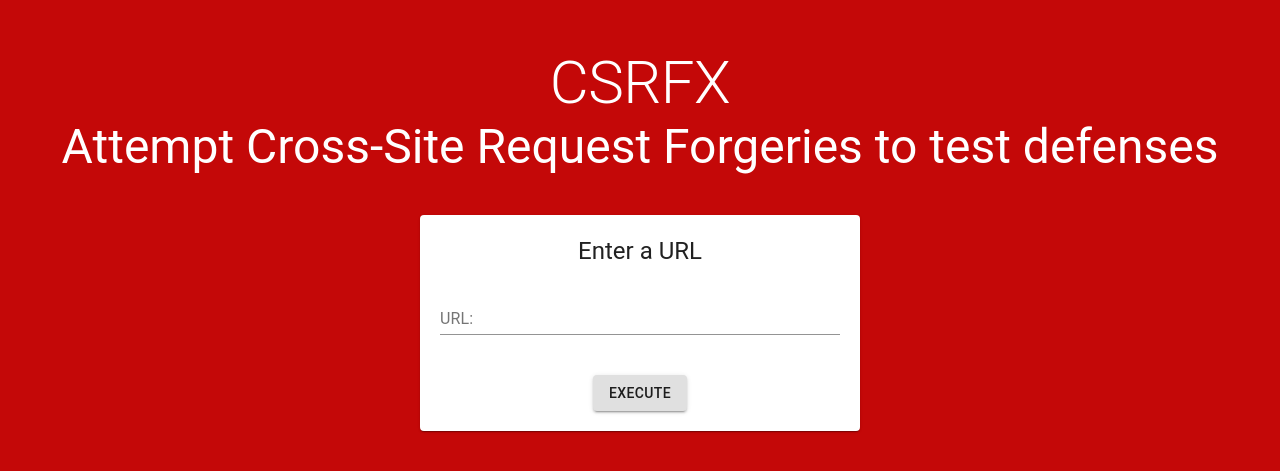
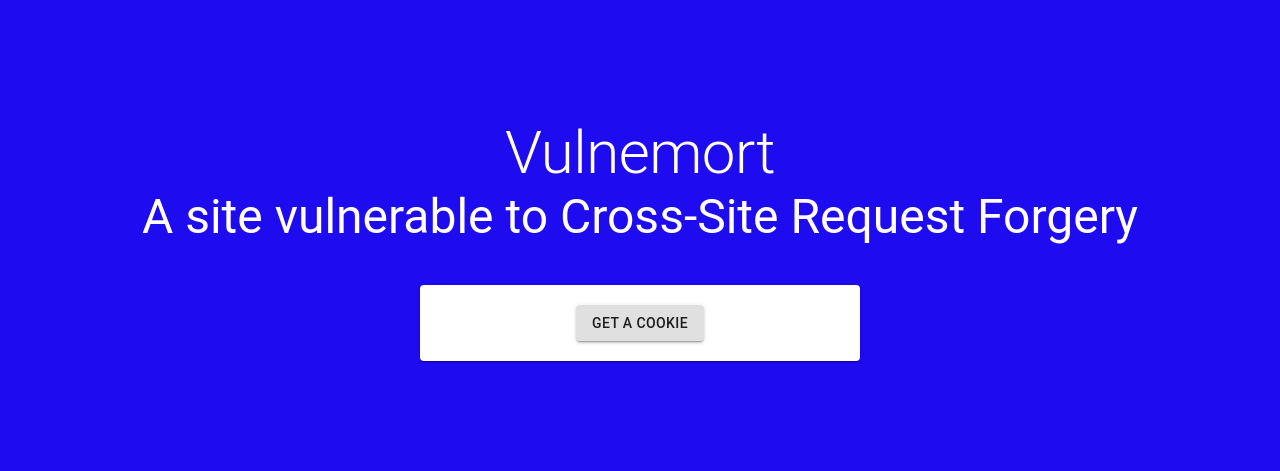
Before and after one commit to douglasnaphas/csrf-vulnerable, a React (Create React App) app: page / in a window 1280 px wide. Shown: the part 161-632 px from the top of the page. Built offline with nearby package versions, Linux system fonts and the light colour scheme.

Commit message:
Set up initial view for victim site

```diff
--- a/src/App.css
+++ b/src/App.css
@@ -1,6 +1,6 @@
 .App {
   text-align: center;
-  background-color: #c40808;
+  background-color: #1e0bf0;
   min-height: 100vh;
   display: flex;
   flex-direction: column;
--- a/src/App.js
+++ b/src/App.js
@@ -7,44 +7,20 @@ import Button from "@material-ui/core/Button";
 
 function App() {
   const [url, setUrl] = React.useState("initial url");
-  const [counter, setCounter] = React.useState(0);
   return (
     <div className="App">
       <Typography variant="h2" component="h1">
-        CSRFX
+        Vulnemort
       </Typography>
       <Typography variant="h3" component="h3">
-        Attempt Cross-Site Request Forgeries to test defenses
+        A site vulnerable to Cross-Site Request Forgery
       </Typography>
       <br />
       <br />
       <Paper className="White-paper" style={{ minWidth: "400px" }}>
-        <Typography variant="h5" component="h3">
-          Enter a URL
-        </Typography>
         <div>
-          <br />
-          <TextField
-            label="URL:"
-            fullWidth
-            onChange={event => {
-              setUrl(event.target.value);
-            }}
-          ></TextField>
-        </div>
-        <br />
-        <br />
-        <div>
-          <Button
-            variant="contained"
-            onClick={() => {
-              console.log(url);
-              fetch(url).then(r => {
-                console.log(r.status);
-              });
-            }}
-          >
-            Execute
+          <Button variant="contained" onClick={() => {}}>
+            Get a cookie
           </Button>
         </div>
       </Paper>
```
